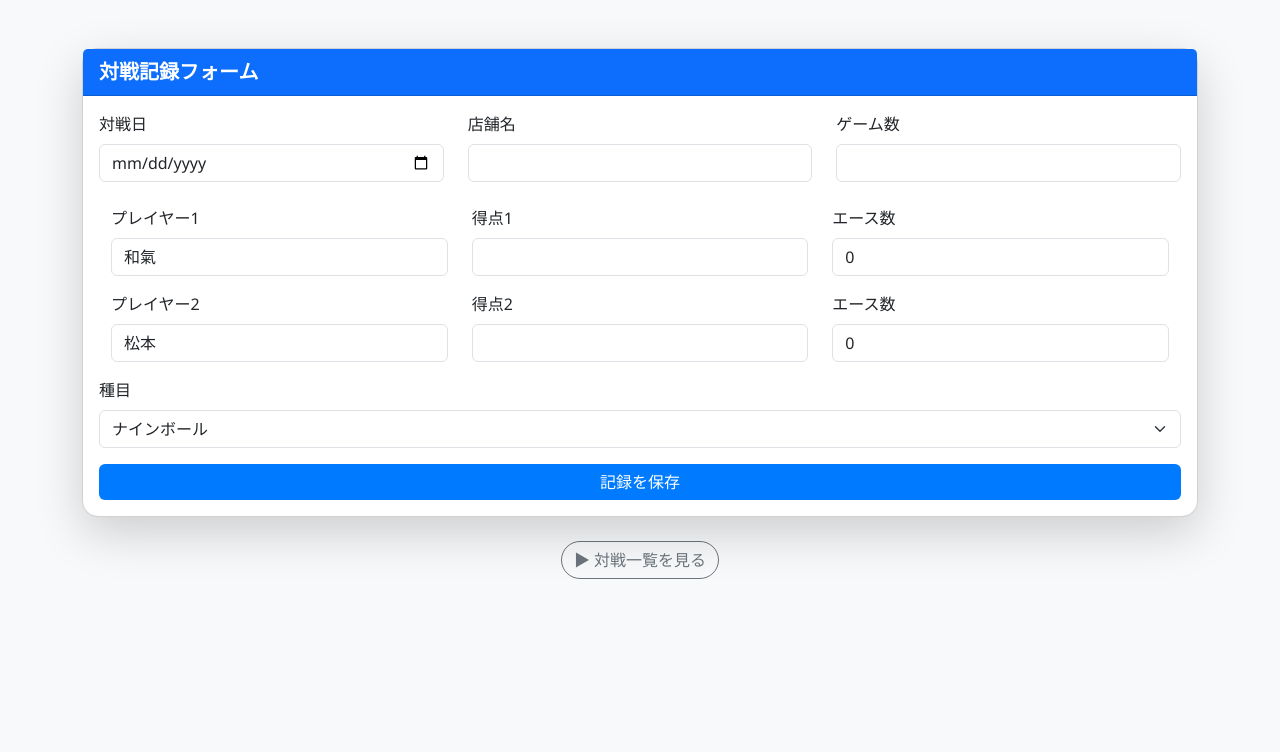
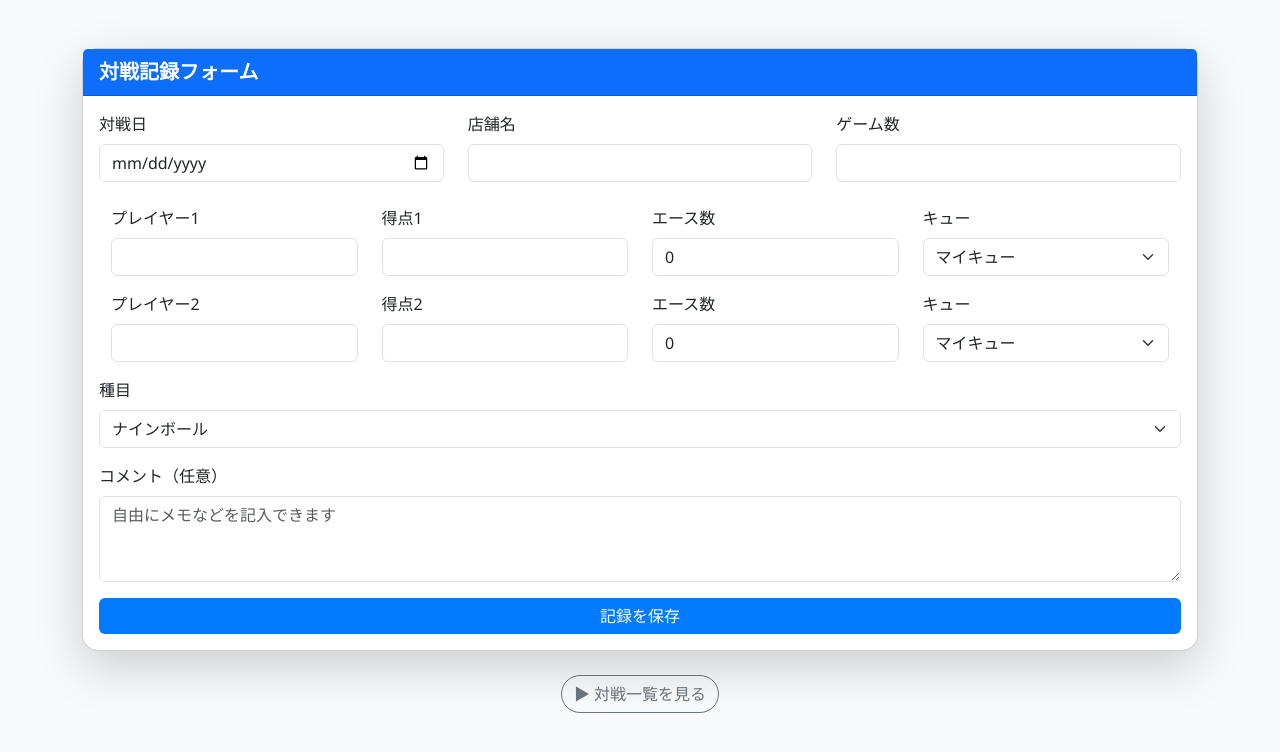
Before and after one commit to nroba/9balls, a Flask app: page / in a window 1280 px wide. Shown: the top 752 px of the page. Run offline with Flask 3, Linux system fonts and the light colour scheme.

Commit message:
キュー・コメント欄追加

```diff
--- a/app.py
+++ b/app.py
@@ -19,11 +19,14 @@ def submit():
     player2 = request.form['player2']
     game_type = request.form['game_type']
     date = request.form['date']
-    shop = request.form['shop']  # ← 店舗名の取得
+    shop = request.form['shop']
     score1 = int(request.form['score1'])
     score2 = int(request.form['score2'])
     ace1 = int(request.form['ace1'])
     ace2 = int(request.form['ace2'])
+    cue1 = request.form['cue1']
+    cue2 = request.form['cue2']
+    comment = request.form.get('comment', '')
 
     # 勝者の自動判定
     if score1 > score2:
@@ -38,7 +41,7 @@ def submit():
 
     matches.append({
         'date': date,
-        'shop': shop,  # ← 対戦記録に追加
+        'shop': shop,
         'games': games,
         'player1': player1,
         'player2': player2,
@@ -48,7 +51,10 @@ def submit():
         'score2': score2,
         'point_diff': point_diff,
         'ace1': ace1,
-        'ace2': ace2
+        'ace2': ace2,
+        'cue1': cue1,
+        'cue2': cue2,
+        'comment': comment
     })
 
     return redirect(url_for('show_matches'))
@@ -61,13 +67,16 @@ def show_matches():
 def download_csv():
     output = io.StringIO()
     writer = csv.writer(output)
-    writer.writerow(['日付', '店舗名', 'プレイヤー1', '得点1', 'エース1', 'プレイヤー2', '得点2', 'エース2', '得点差', 'ゲーム数', '種目', '勝者'])
+    writer.writerow(['日付', '店舗名', 'プレイヤー1', '得点1', 'エース1', 'キュー1',
+                     'プレイヤー2', '得点2', 'エース2', 'キュー2',
+                     '得点差', 'ゲーム数', '種目', '勝者', 'コメント'])
 
     for m in matches:
         writer.writerow([
-            m['date'], m['shop'], m['player1'], m['score1'], m['ace1'],
-            m['player2'], m['score2'], m['ace2'], m['point_diff'],
-            m['games'], m['game_type'], m['winner']
+            m['date'], m['shop'],
+            m['player1'], m['score1'], m['ace1'], m['cue1'],
+            m['player2'], m['score2'], m['ace2'], m['cue2'],
+            m['point_diff'], m['games'], m['game_type'], m['winner'], m['comment']
         ])
 
     bom = '\ufeff'
--- a/templates/index.html
+++ b/templates/index.html
@@ -21,36 +21,52 @@
                     <input type="number" class="form-control" name="games" required>
                 </div>
             </div>
+
             <div class="container mt-4">
                 <div class="row mb-3">
-                    <div class="col-md-4">
+                    <div class="col-md-3">
                         <label class="form-label">プレイヤー1</label>
-                        <input type="text" class="form-control" name="player1" value="和氣" required>
+                        <input type="text" class="form-control" name="player1" required>
                     </div>
-                    <div class="col-md-4">
+                    <div class="col-md-3">
                         <label class="form-label">得点1</label>
                         <input type="number" class="form-control" name="score1" required>
                     </div>
-                    <div class="col-md-4">
+                    <div class="col-md-3">
                         <label class="form-label">エース数</label>
                         <input type="number" class="form-control" name="ace1" value="0" required>
                     </div>
+                    <div class="col-md-3">
+                        <label class="form-label">キュー</label>
+                        <select class="form-select" name="cue1" required>
+                            <option value="マイキュー">マイキュー</option>
+                            <option value="ハウスキュー">ハウスキュー</option>
+                        </select>
+                    </div>
                 </div>
                 <div class="row mb-3">
-                    <div class="col-md-4">
+                    <div class="col-md-3">
                         <label class="form-label">プレイヤー2</label>
-                        <input type="text" class="form-control" name="player2" value="松本" required>
+                        <input type="text" class="form-control" name="player2" required>
                     </div>
-                    <div class="col-md-4">
+                    <div class="col-md-3">
                         <label class="form-label">得点2</label>
                         <input type="number" class="form-control" name="score2" required>
                     </div>
-                    <div class="col-md-4">
+                    <div class="col-md-3">
                         <label class="form-label">エース数</label>
                         <input type="number" class="form-control" name="ace2" value="0" required>
                     </div>
+                    <div class="col-md-3">
+                        <label class="form-label">キュー</label>
+                        <select class="form-select" name="cue2" required>
+                            <option value="マイキュー">マイキュー</option>
+                            <option value="ハウスキュー">ハウスキュー</option>
+                        </select>
                     </div>
                 </div>
+            </div>
+
             <div class="mb-3">
                 <label class="form-label">種目</label>
                 <select class="form-select" name="game_type">
@@ -58,6 +74,12 @@
                     <option value="エイトボール">エイトボール</option>
                 </select>
             </div>
+
+            <div class="mb-3">
+                <label class="form-label">コメント（任意）</label>
+                <textarea class="form-control" name="comment" rows="3" placeholder="自由にメモなどを記入できます"></textarea>
+            </div>
+
             <button type="submit" class="btn btn-primary w-100">記録を保存</button>
         </form>
     </div>
```
Also changed, not shown: templates/matches.html (+9 -2 lines). Lines whose indentation alone changed are shown as unchanged.
